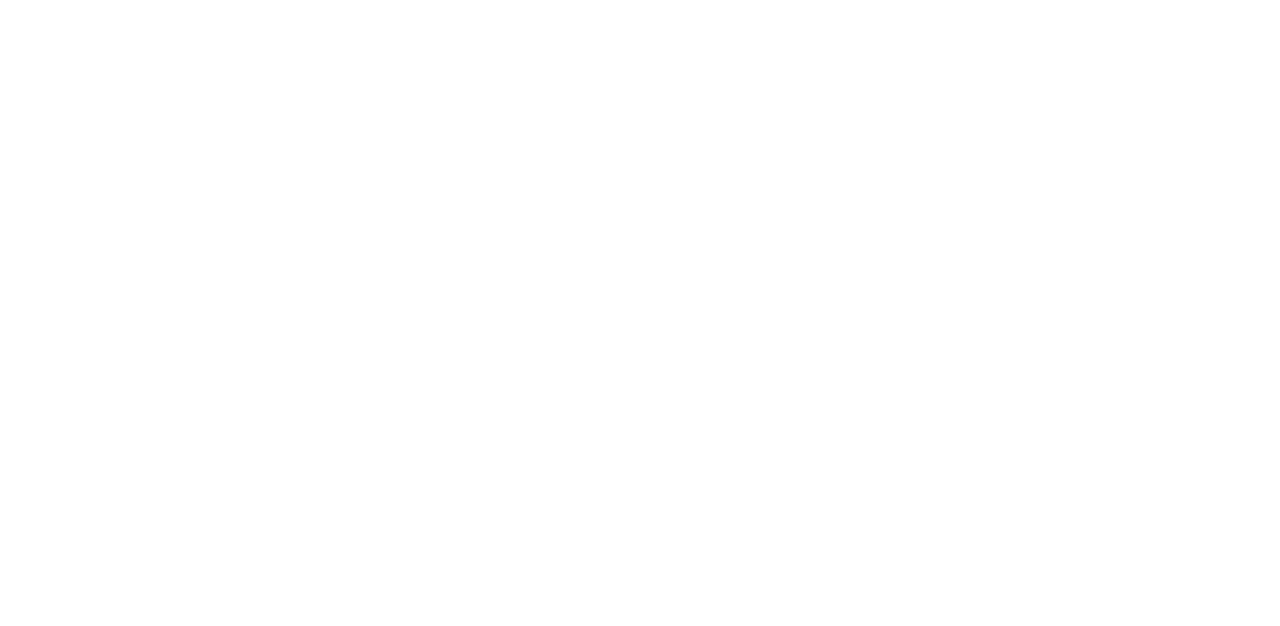
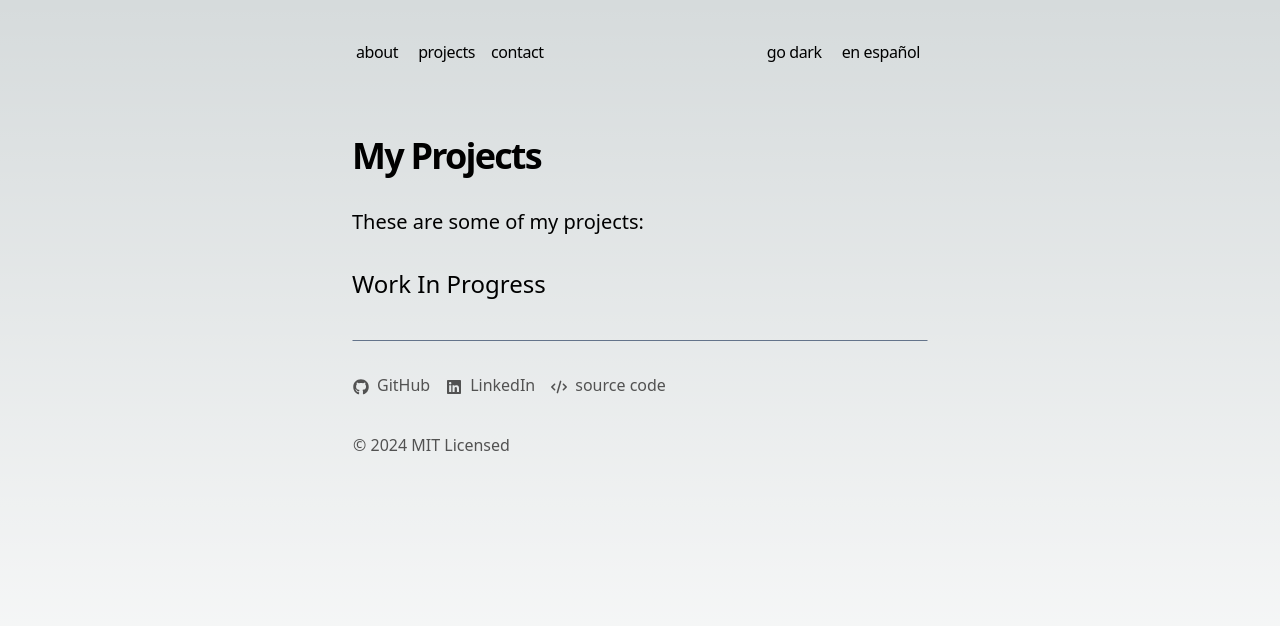
Before and after one commit to Nickneim/portfolio, a Next.js app: page /portfolio/en/projects in a window 1280 px wide. Before the commit this address had no page. Shown: the top 626 px of the page. Built offline with nearby package versions, Linux system fonts and the light colour scheme.

Commit message:
hosting preparations

```diff
--- a/messages/en.json
+++ b/messages/en.json
@@ -6,7 +6,8 @@
     },
     "Projects": {
         "title": "My Projects",
-        "about": "These are some of my projects:"
+        "about": "These are some of my projects:",
+        "wip": "Work In Progress"
     },
     "Contact": {
         "title": "Contact",
--- a/messages/es.json
+++ b/messages/es.json
@@ -6,7 +6,8 @@
     },
     "Projects": {
         "title": "Mis Proyectos",
-        "about": "Estos son algunos de mis projectos:"
+        "about": "Estos son algunos de mis projectos:",
+        "wip": "Trabajo En Proceso"
     },
     "Contact": {
         "title": "Contacto",
--- a/next.config.mjs
+++ b/next.config.mjs
@@ -5,6 +5,7 @@ const withNextIntl = createNextIntlPlugin();
 /** @type {import('next').NextConfig} */
 const nextConfig = {
   output: 'export',
+  basePath: '/portfolio'
 };
 
 export default withNextIntl(nextConfig);
--- a/src/app/[locale]/projects/page.tsx
+++ b/src/app/[locale]/projects/page.tsx
@@ -26,6 +26,7 @@ export default function Page({
     <section className="max-w-xl">
       <h1 className="font-semibold text-4xl mb-8 tracking-tighter">{t('title')}</h1>
       <h2 className="text-xl mb-8">{t('about')}</h2>
+      <h1 className="text-2xl">{t('wip')}</h1>
     </section>
   )
 }
```
Also changed, not shown: 1 other file (tests, documents, lock files or other folders).
